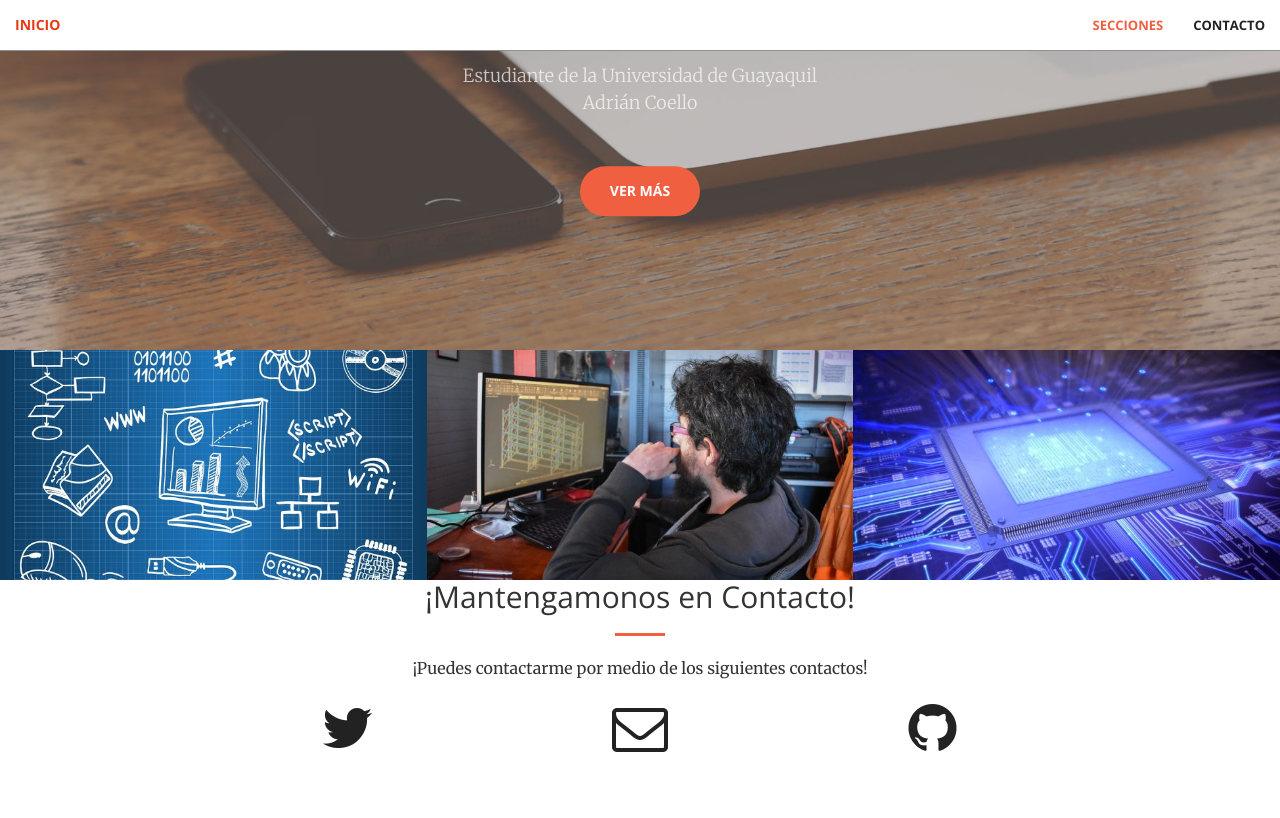
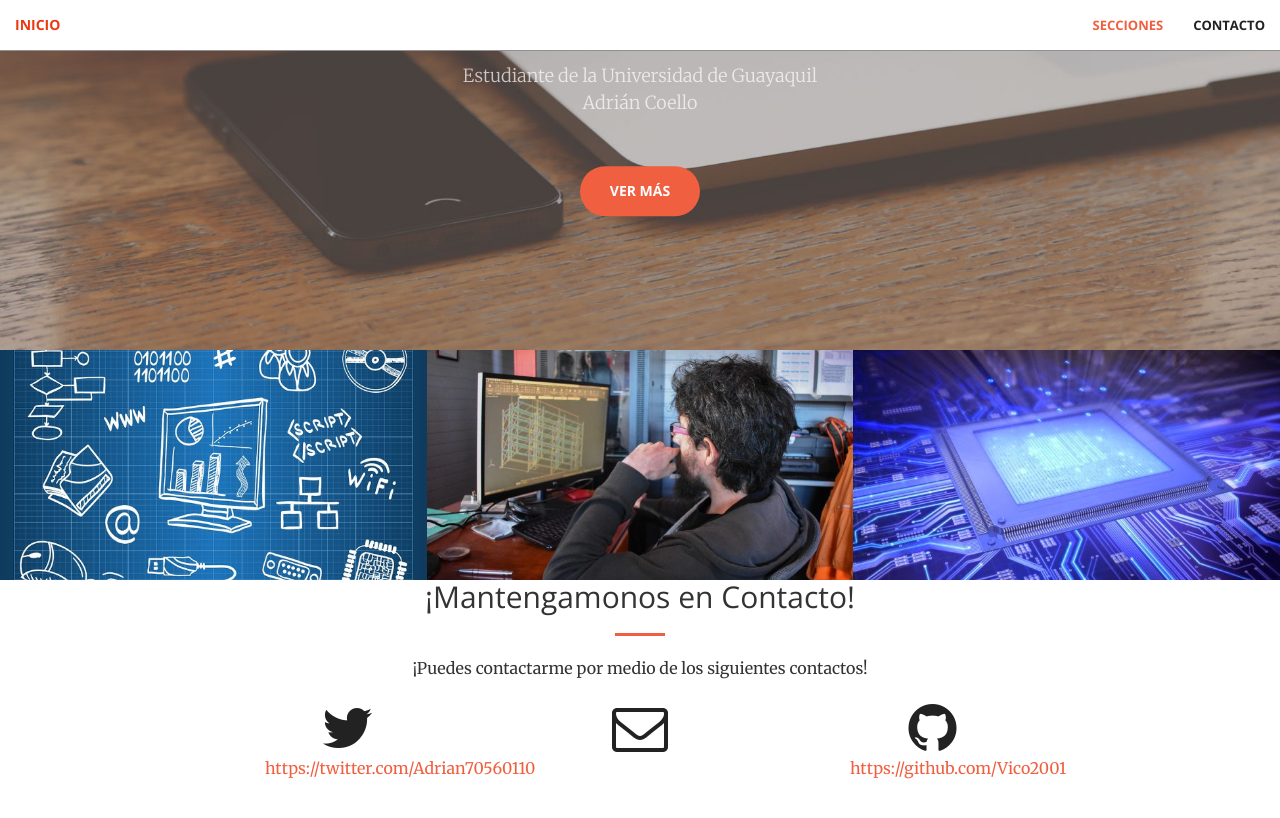
Before and after one commit to Vico2001/Vico01.github.io, a Jekyll site: the page built from index.html, in a window 1280 px wide and 900 px high, scrolled down 550 px. Shown: the top 818 px of the window. Built offline with Jekyll 4.4.1, drawn with Linux system fonts in a browser that asks for light colours; some of the changed lines change nothing that is shown.

Commit message:
Update _config.yml

```diff
--- a/_config.yml
+++ b/_config.yml
@@ -5,8 +5,8 @@ description: > # this means to ignore newlines until "baseurl:"
 baseurl: "" # the subpath of your site, e.g. /blog/
 url: "" # the base hostname & protocol for your site
 
-twitter_username:
-github_username:
+twitter_username: https://twitter.com/Adrian70560110
+github_username: https://github.com/Vico2001
 
 # Build settings
 markdown: kramdown
```
